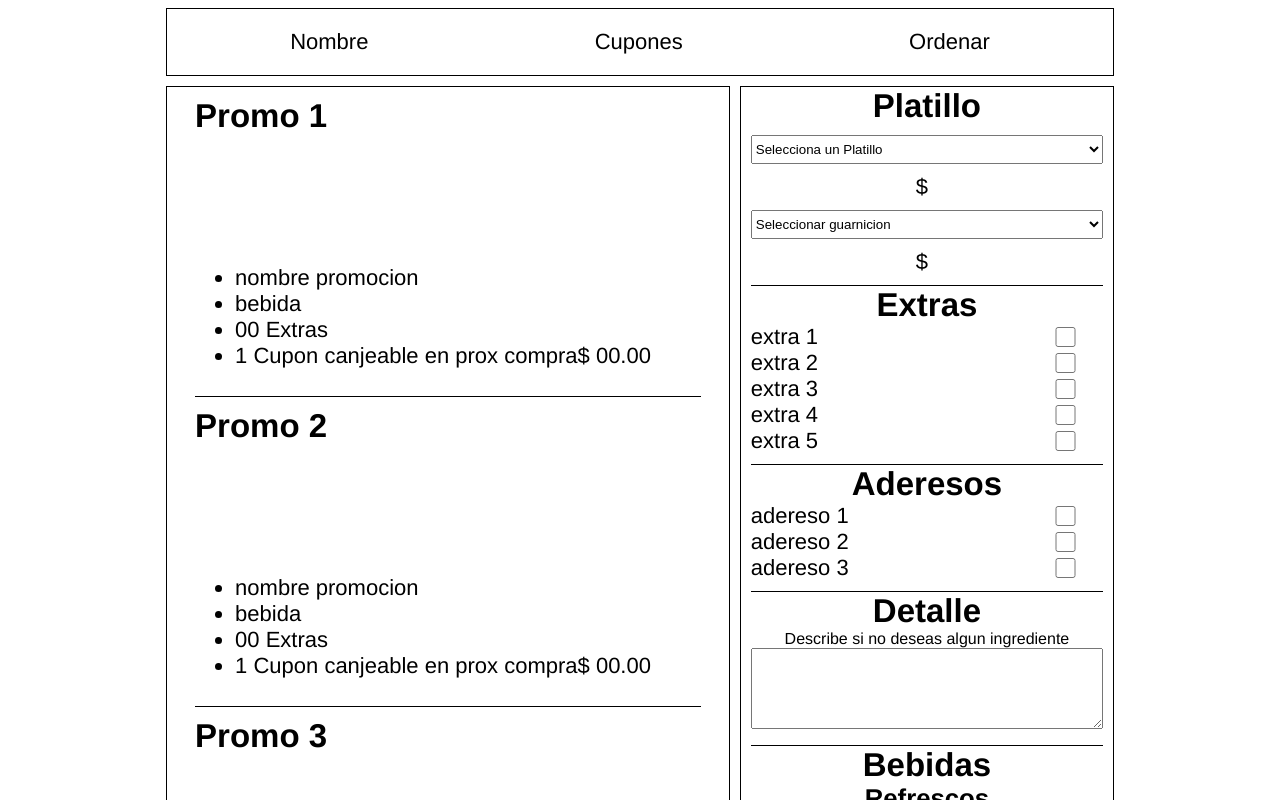
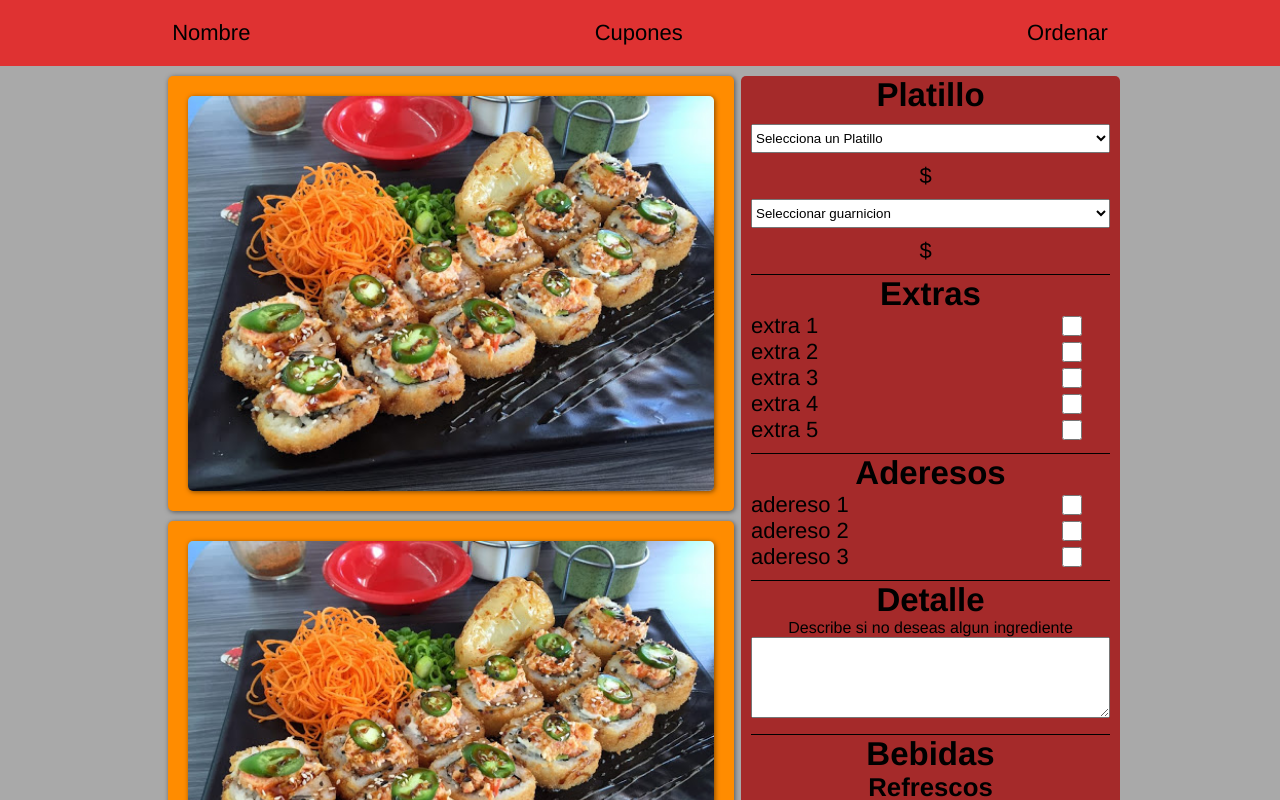
Before and after one commit to JoseLibrado/la_casa, a website built with webpack: page src/index.html in a window 1280 px wide. Both pictures are taken after a click on the link "Ordenar". Shown: the top 800 px of the page. Built offline with nearby package versions, Linux system fonts and the light colour scheme.

Commit message:
estilos en progreso

```diff
--- a/src/css/componentes.css
+++ b/src/css/componentes.css
@@ -7,12 +7,17 @@ html {
 html {
     font-size: 62.5%; /*  Esto equivale 10px = 1rem */
 }
-body { color: black; font-family: 'Franklin Gothic Medium', 'Arial Narrow', Arial, sans-serif;}
+body {
+    margin: 0;
+    color: black;
+    font-family: 'Franklin Gothic Medium', 'Arial Narrow', Arial, sans-serif;
+    font-size: 2.2rem;
+    background-color: darkgray;
+}
 /* Gloables */
 .contenedor {
     width: 75%;
     margin: 0 auto;
-    font-size: 2.2rem;
     transition: all .3s ease-out;
 
 }
@@ -20,6 +25,11 @@ a{
     text-decoration: none;
     color: black;
     margin: 0;
+}
+img {
+    width: 100%;
+    box-shadow: 1px 1px 5px rgba(1, 1, 1, .5);
+    border-radius: .5rem;
 }
 p, h1,h2,h3 {
     margin: 0;
@@ -43,13 +53,13 @@ ul {
     height: 0%;
 }
 .b60{
-    flex-basis: calc(60% - .5rem);
+    flex-basis: calc(60% - 1rem);
 }
 .b40{
     flex-basis: calc(40% - .5rem);
 }
 .b100 {
-    flex-basis: 100%;
+    flex-basis: 70%;
 }
 .btn {
     width: 80%;
@@ -58,6 +68,16 @@ ul {
     background-color: transparent;
     padding: 1rem 0;
     text-align: center;
+}
+.card {
+    border-radius: .5rem;
+    background-color: darkorange;
+    box-shadow: 1px 1px 5px rgba(1, 1, 1, .5);
+    padding: 2rem;
+    margin-bottom: 1rem;
+    width: 100%;
+    display: flex;
+    align-items: center;
 }
 .nota {
     font-size: 1.6rem;
@@ -103,19 +123,21 @@ ul {
 }
 /* header */
 header {
-    border: 1px solid black;
-    transition: all .3s ease-out;
-
+    background-color: rgba(247, 1, 1,.7);
+    width: 100%;
+    padding: 2rem 0;
 }
 .navegacion {
     display: flex;
     justify-content: space-around;
-    padding: 2rem 1rem;
 }
 /* main  */
 
 .registro-cupones {
-    border: 1px solid black;
+    /* border: 1px solid black; */
+    background-color: olive;
+    box-shadow: 1px 1px 5px rgba(1, 1, 1, .5);
+    border-radius: .5rem;
     transition: all .3s ease;
     margin-bottom: 1rem;
     transition: all .3s ease-out;
@@ -150,13 +172,19 @@ main {
     text-align: center;
 }
 .menu-promociones {
- border: 1px solid black;
- transition: all .3s ease-out;
+    margin: 0 auto;
+    display: flex;
+    flex-direction: column;
+    align-items: center;
+    /* border: 1px solid black;  */
+    transition: all .3s ease-out;
 }
 /* menu-orden */
 .menu-orden {
+    background-color: brown;
+    border-radius: .5rem;
     padding: 0 1rem;
-    border: 1px solid black;
+    /* border: 1px solid black;     */
     /* transition: all .3s ease-out; */
 }
 .orden-principal {
--- a/src/index.html
+++ b/src/index.html
@@ -6,7 +6,6 @@
     <title>La Casa</title>
 </head>
 <body>
-    <div class="contenedor">
     <header class="site header">
         <nav class="navegacion">
             <a href="index.html">Nombre</a>
@@ -14,6 +13,7 @@
             <a href="#" id="orden" >Ordenar</a>
         </nav>
     </header>
+    <div class="contenedor">
         <main>
             <div class="registro-cupones hidden">
                 <form class="form-cupon" action="" method="get">
@@ -26,8 +26,9 @@
                 </div>
             </div>
             <div class="menu">
+
                 <section class="menu-promociones b100">
-                    <div class="simulador-promocion">
+                    <!-- <div class="simulador-promocion">
                         <h2>Promo 1</h2>
                         <div class="promocion-contenido">
                             <ul>
@@ -62,7 +63,18 @@
                             </ul>
                             <p class="precio-promocion">$ 00.00</p>
                         </div>
+                    </div> -->
+                    <div class="card">
+                        <img src="../src/assets/img1.jpg" alt="">
                     </div>
+                    <div class="card">
+                        <img src="../src/assets/img1.jpg" alt="">
+                    </div>
+                    <div class="card">
+                        <img src="../src/assets/img1.jpg" alt="">
+                    </div>
+
+
                 </section>
 
                 <section class="menu-orden b40 hidden">
```
Also changed, not shown: src/assets/img1.jpg (added), 1 other file. Lines whose indentation alone changed are shown as unchanged.
